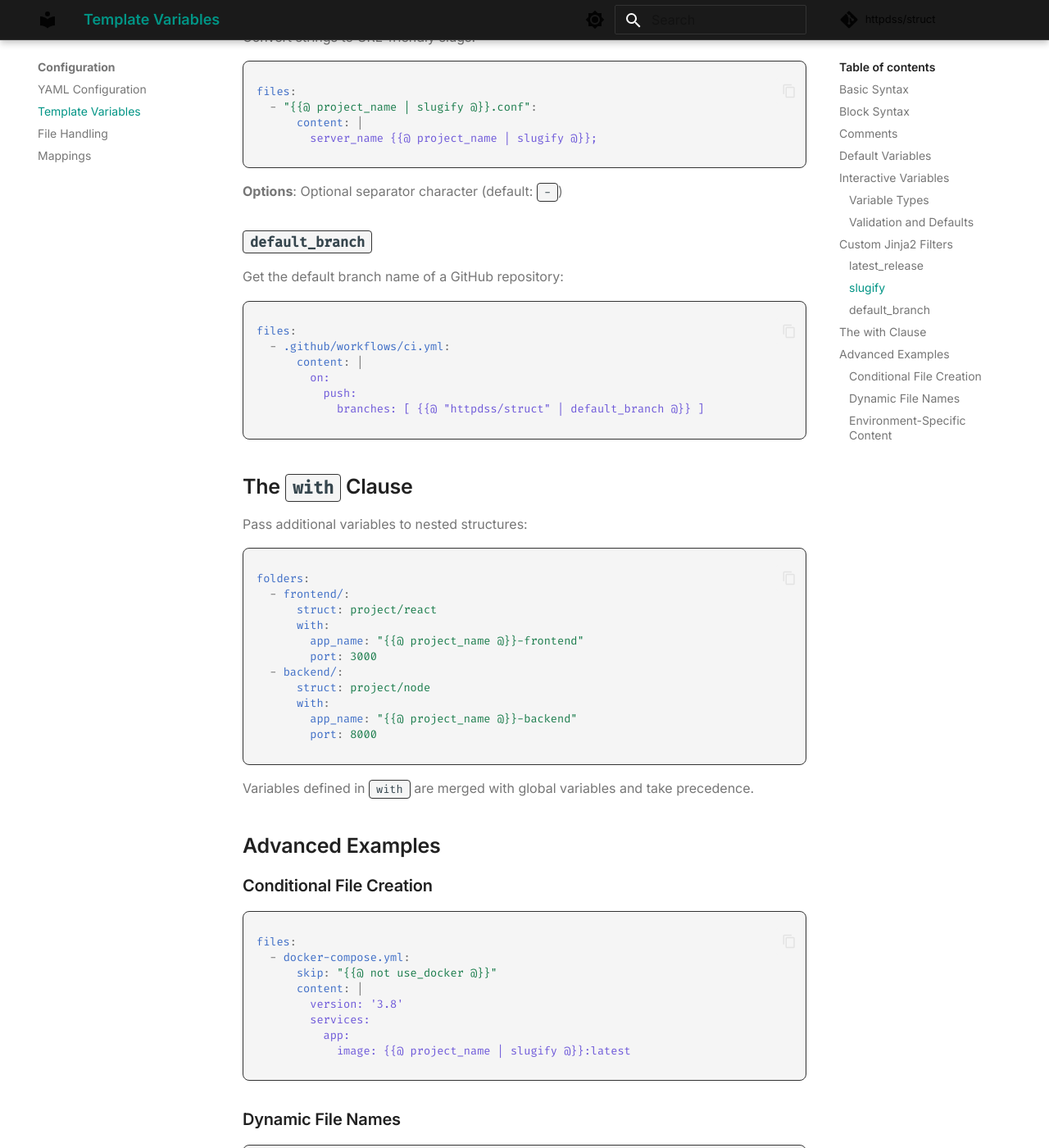
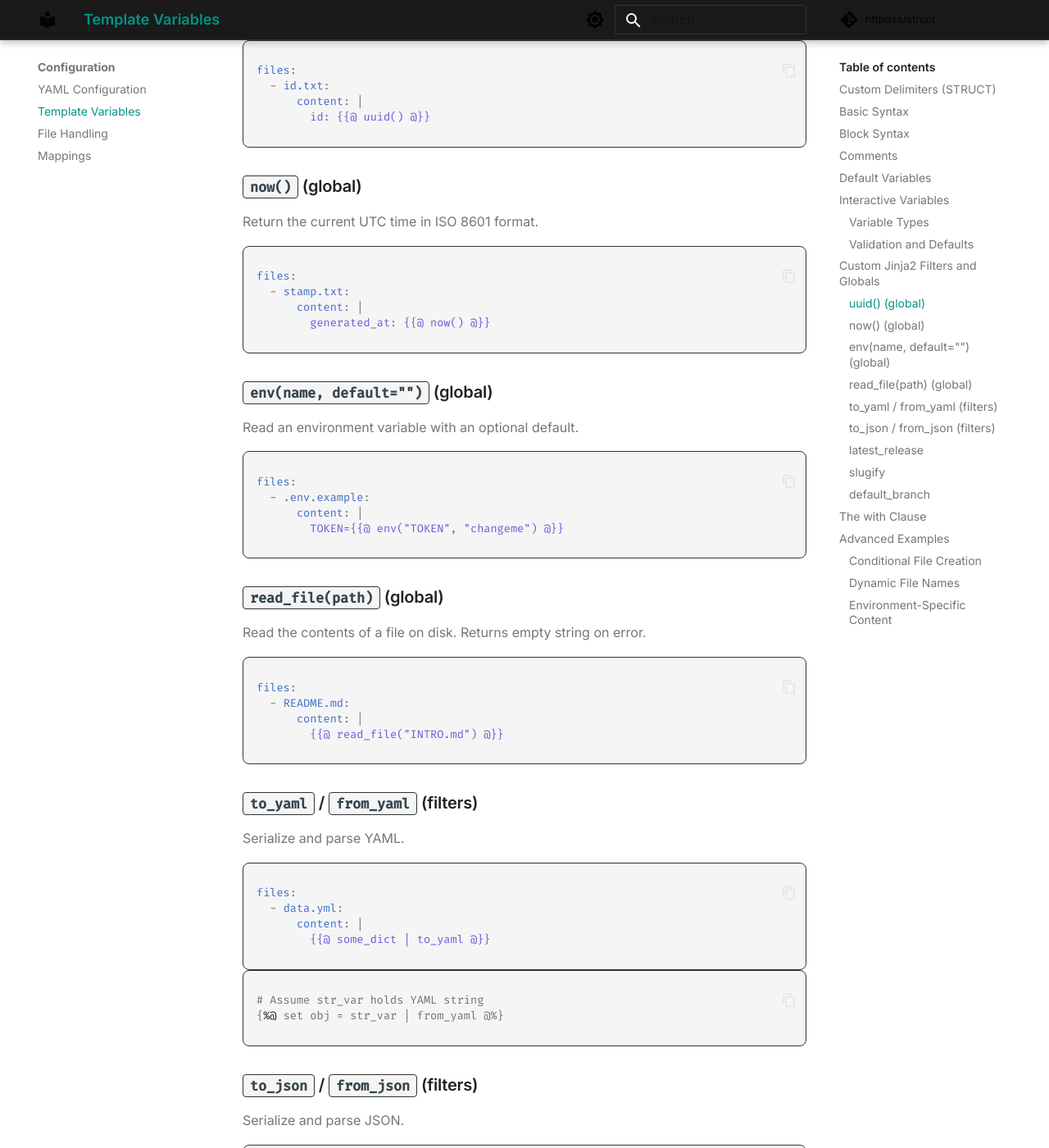
Before and after one commit to httpdss/struct, an MkDocs documentation site: the page built from docs/template-variables.md, in a window 1280 px wide and 1400 px high, scrolled down 3524 px. Shown: the whole window at 82% size. Built offline with MkDocs 1.6.1 and Material for MkDocs 9.7.7, drawn with Linux system fonts in a browser that asks for light colours; comment, search, counter and statistics services are not loaded; some of the changed text lies outside the part shown.

Commit message:
Add Jinja helpers: uuid/now/env/read_file and YAML/JSON filters; docs updated (#105)
This PR implements issue #95: Template ergonomics and power.

Changes
- Globals: uuid(), now(), env(name, default), read_file(path)
- Filters: to_yaml/from_yaml, to_json/from_json
- Wiring: Registered helpers in template environment
- Docs: Prominently document custom delimiters and add examples for new
helpers
- Tests: Existing suite passes (95 tests)

Acceptance criteria
- New helpers are available in templates and documented

Closes #95

````diff
--- a/docs/template-variables.md
+++ b/docs/template-variables.md
@@ -1,6 +1,16 @@
 # Template Variables
 
 Template variables allow you to create dynamic content in your STRUCT configurations. This page covers all aspects of working with variables.
+
+## Custom Delimiters (STRUCT)
+
+STRUCT uses custom Jinja2 delimiters to avoid conflicts with YAML and other content:
+
+- Variables: `{{@` and `@}}`
+- Blocks: `{%@` and `@%}`
+- Comments: `{#@` and `@#}`
+
+Examples are shown below and throughout this page.
 
 ## Basic Syntax
 
@@ -119,9 +129,85 @@ variables:
       env: MY_TOKEN
 ```
 
-## Custom Jinja2 Filters
+## Custom Jinja2 Filters and Globals
 
 STRUCT includes custom filters for common tasks:
+
+### `uuid()` (global)
+
+Generate a random UUID v4 string.
+
+```yaml
+files:
+  - id.txt:
+      content: |
+        id: {{@ uuid() @}}
+```
+
+### `now()` (global)
+
+Return the current UTC time in ISO 8601 format.
+
+```yaml
+files:
+  - stamp.txt:
+      content: |
+        generated_at: {{@ now() @}}
+```
+
+### `env(name, default="")` (global)
+
+Read an environment variable with an optional default.
+
+```yaml
+files:
+  - .env.example:
+      content: |
+        TOKEN={{@ env("TOKEN", "changeme") @}}
+```
+
+### `read_file(path)` (global)
+
+Read the contents of a file on disk. Returns empty string on error.
+
+```yaml
+files:
+  - README.md:
+      content: |
+        {{@ read_file("INTRO.md") @}}
+```
+
+### `to_yaml` / `from_yaml` (filters)
+
+Serialize and parse YAML.
+
+```yaml
+files:
+  - data.yml:
+      content: |
+        {{@ some_dict | to_yaml @}}
+```
+
+```yaml
+# Assume str_var holds YAML string
+{%@ set obj = str_var | from_yaml @%}
+```
+
+### `to_json` / `from_json` (filters)
+
+Serialize and parse JSON.
+
+```yaml
+files:
+  - data.json:
+      content: |
+        {{@ some_dict | to_json @}}
+```
+
+```yaml
+# Assume str_var holds JSON string
+{%@ set obj = str_var | from_json @%}
+```
 
 ### `latest_release`
 
````
Also changed, not shown: 3 other files.
